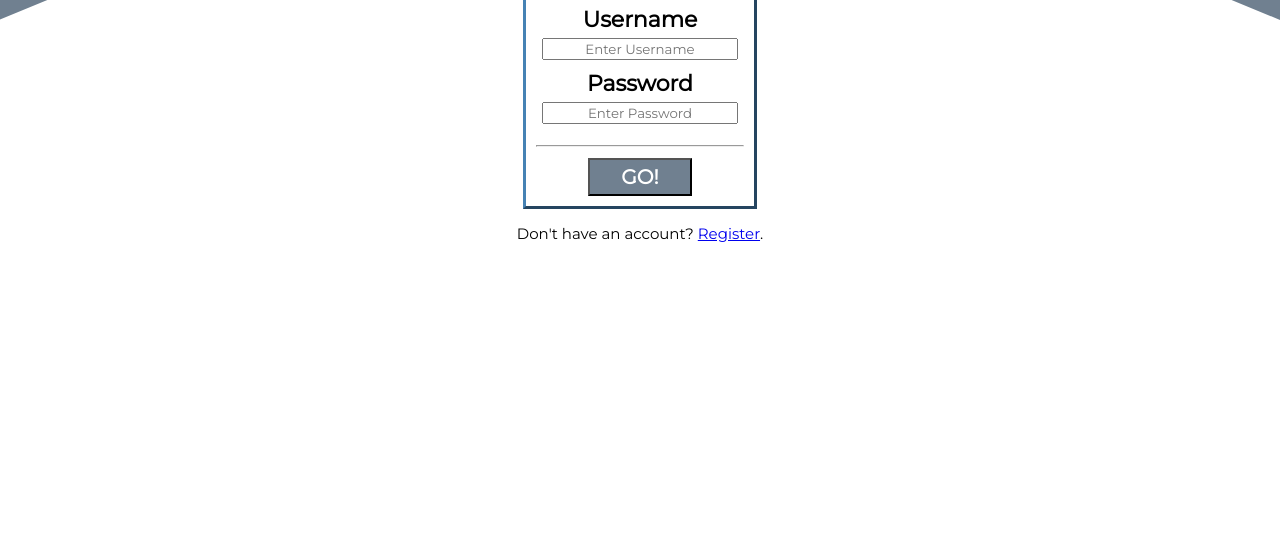
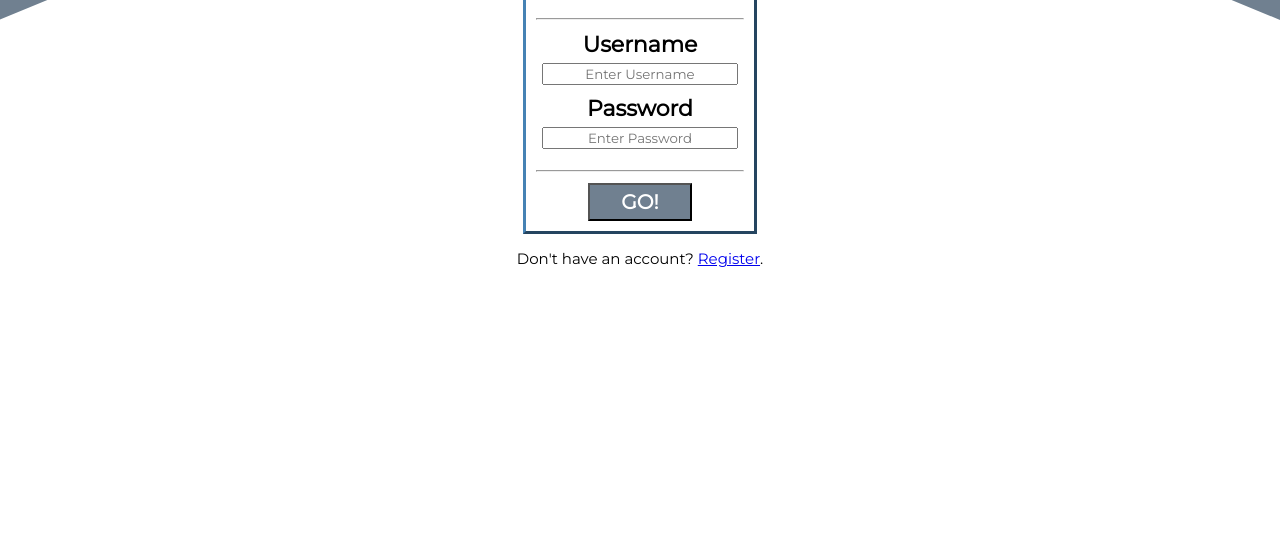
Before and after one commit to soraiavmv/getinlinecadet, a website: page public/index.html in a window 1280 px wide. Shown: the part 256-800 px from the top of the page. Drawn offline with nearby package versions, Linux system fonts and the light colour scheme; a web font is replaced by a local one.

Commit message:
finished beta version of login view

```diff
--- a/public/style/style.css
+++ b/public/style/style.css
@@ -11,7 +11,7 @@ input{
 
 #loginForm {
     display: inline-block;
-    margin-top: 10%;
+    margin-top: 12%;
     font-family: 'Montserrat', sans-serif;
     font-size: 22px;
     border: steelblue;
```
